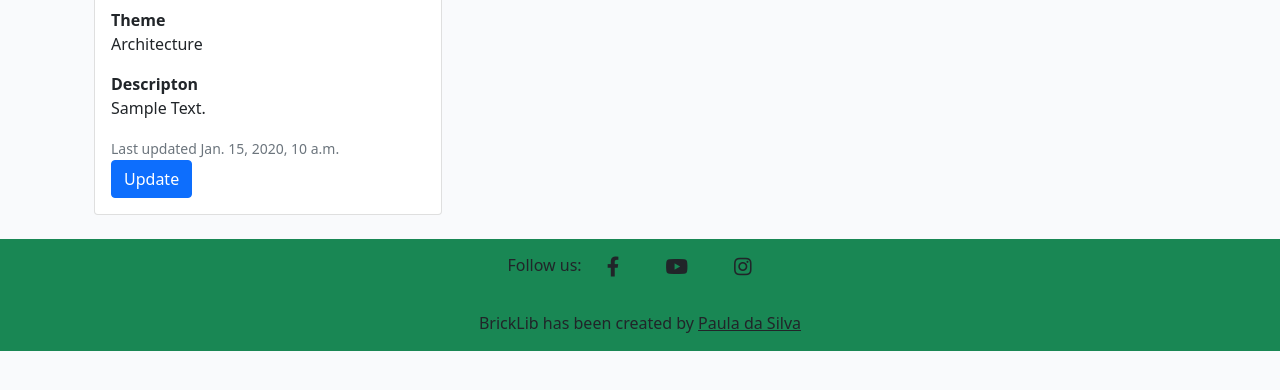
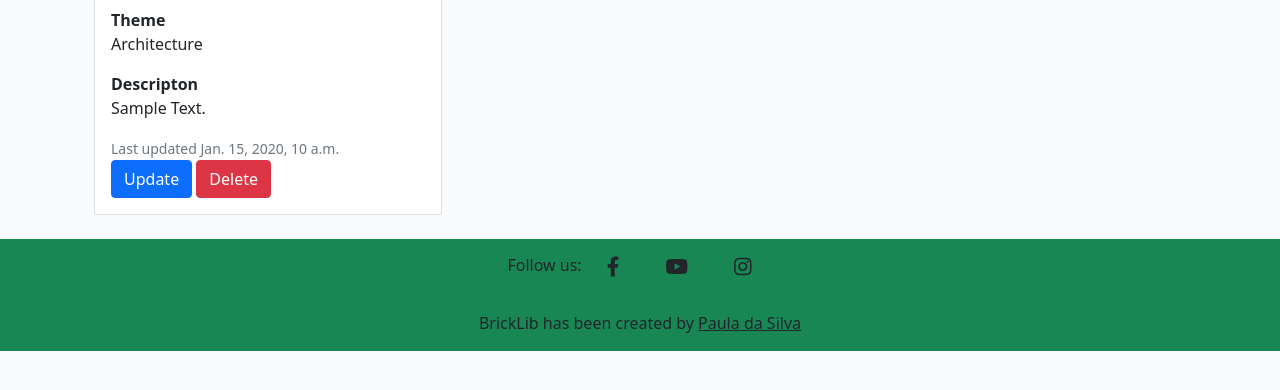
Before and after one commit to paulasdev/BrickLib, a Django app: page /set_list in a window 1280 px wide. Shown: the part 261-651 px from the top of the page. Run offline with Django 3.2, Linux system fonts and the light colour scheme; tables that the repository leaves empty hold one stand-in row (values such as "Sample post"); some web fonts are replaced.

Commit message:
Adding delete function

```diff
--- a/library/urls.py
+++ b/library/urls.py
@@ -7,4 +7,5 @@ urlpatterns = [
     path('set_list', views.set_list, name='set_list'),
     path('lego-set/<str:id>', views.show_set.as_view(), name='show_set'),
     path('lego-update/<str:id>', views.update_set, name='update_set'),
+    path('lego-delete/<str:id>', views.delete_set, name='delete_set'),
 ]
--- a/library/views.py
+++ b/library/views.py
@@ -28,6 +28,13 @@ def update_set(request, id):
 
     return render(request, 'update_set.html', {'set': set, 'form': form},)
 
+def delete_set(request, id):
+
+    set = get_object_or_404(Set, id=id)
+    set.delete()
+    return HttpResponseRedirect('/set_list')
+
+
 
 class show_set(View):
 
--- a/templates/set_list.html
+++ b/templates/set_list.html
@@ -32,6 +32,7 @@
                              <div>
 
                                  <a href="{% url 'update_set' set.id %}" class="btn btn-primary right">Update</a>
+                                 <a href="{% url 'delete_set' set.id %}" class="btn btn-danger right">Delete</a>
 
                              </div>
                          </div>
```
